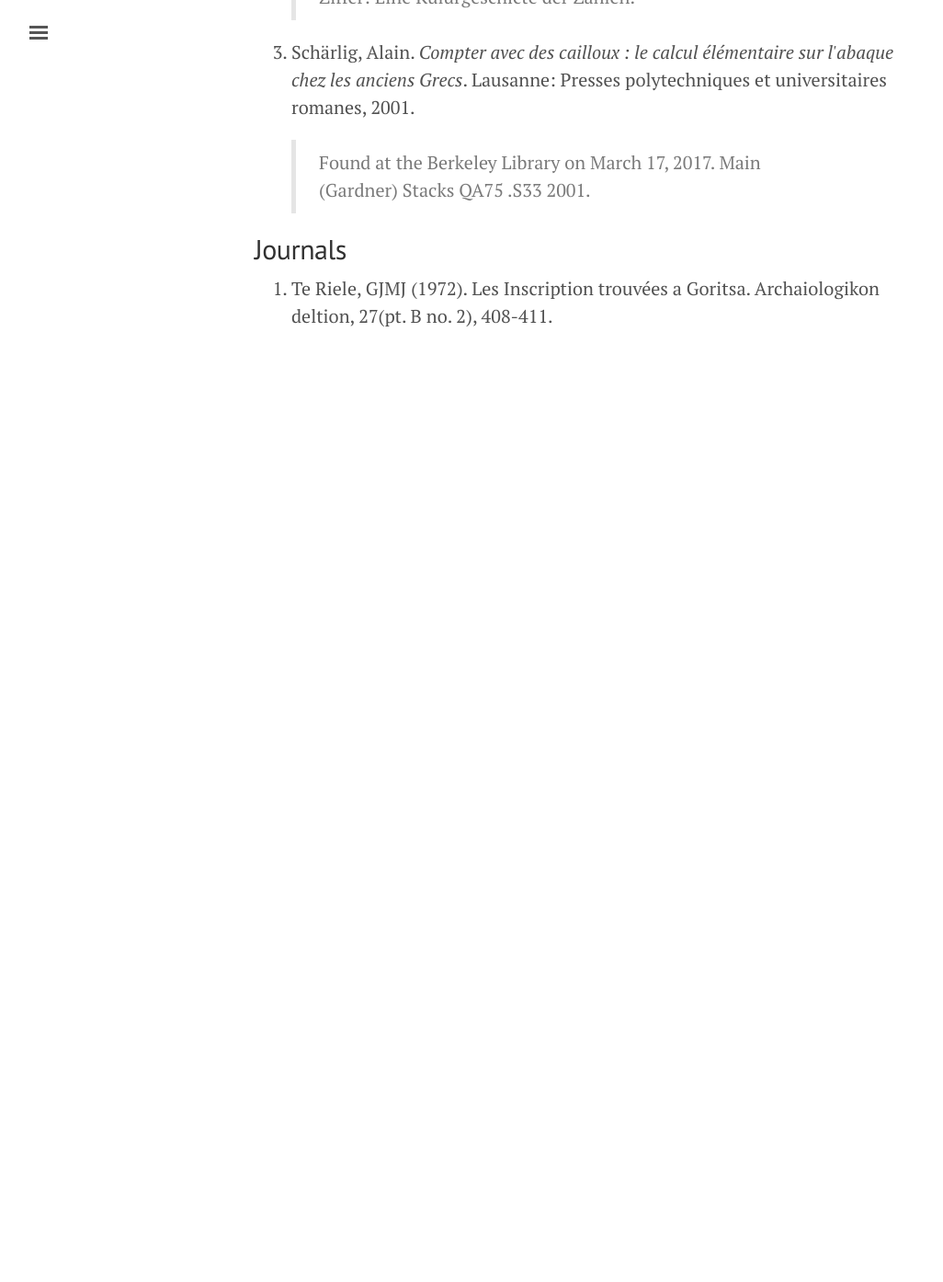
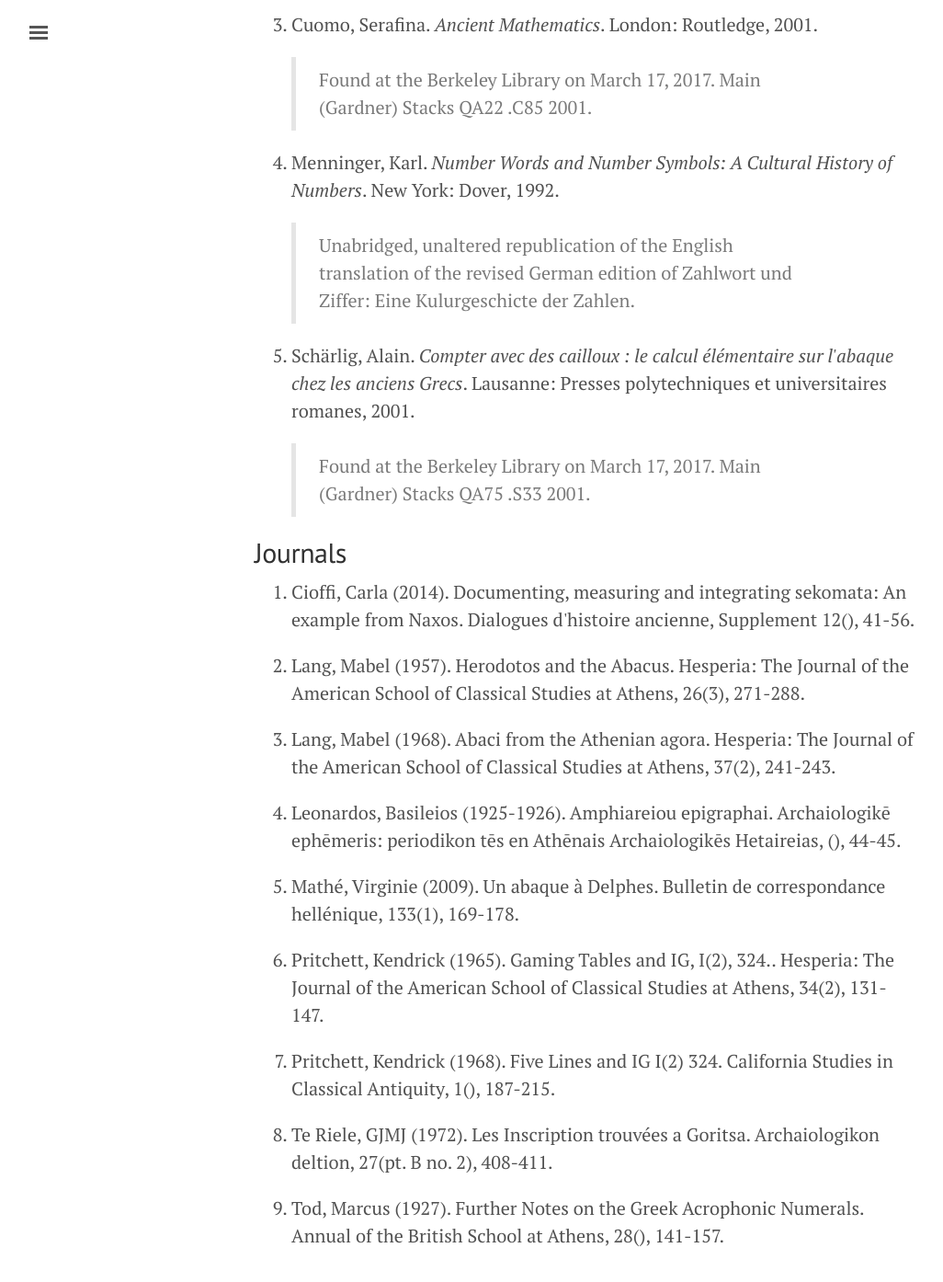
Before and after one commit to jtb/counting-pebbles, a Jekyll site: the page built from bibliography.md, in a window 1280 px wide and 1400 px high, scrolled down 568 px. Shown: the top 1394 px of the window at 92% size, without its empty margins (3-1029 px from the left). Built offline with Jekyll 4.4.1, drawn with Linux system fonts in a browser that asks for light colours; before the commit the page ends 1007 px from its top, so only the background shows below that; some of the changed text lies outside the part shown.

Commit message:
Added more bibs.

```diff
--- a/_data/bib.yml
+++ b/_data/bib.yml
@@ -45,6 +45,40 @@
           Found at the Berkeley Library on March 17, 2017.
           Main (Gardner) Stacks QA22 .C85 2001.
 
+  - id: blinkenberg
+    short: Blinkenberg
+    authors:
+      - first: Christian
+        last: Blinkenberg
+    title: Epidaurische Weihgeschenke
+    place: Athens
+    publisher: Deutsches Archäologisches Institut
+    date:
+      year: 1898-1899
+    isbn13:
+    url: http://sas-space.sas.ac.uk/6027/2/T-10-5-6.pdf
+    language: German
+    note: >
+          PLACEHOLDER
+
+  - id: bakhuizen
+    short: Bakhuizen
+    authors:
+      - first: Simon
+        last: Bakhuizen
+        middle: C
+    title: A Greek City of the Fourth Century BC by the Goritsa Team
+    place: Rome
+    publisher: "L'Erma di Bretschneider"
+    date:
+      year: 1992
+    isbn13: 978-88-7062-720-6
+    url: https://books.google.com/books?id=2B81CXD-BrsC&pg=PA263
+    language: English
+    note: >
+          Available at Berkeley Library in the Main (Gardner) stacks - DF261.G63 G7 1992
+          Volume 10
+
 journals:
   - id: teriele
     short: Te Riele
@@ -59,9 +93,153 @@
       year: 1972
     pages: 408-411
     issn: 0570-622X 0570-622X 23
-    doi: DF10 .A6 v.27B:2
+    language: French
     note: >
           Found at the Berkeley Library on March 17, 2017.
           Art History/Classics Room 308E, DF10 .A6 v.27B:2.
           Pages 408-411 with illustrations on p. 406 and plate 342.
           http://oskicat.berkeley.edu/record=b12307478~S1
+
+  - id: lang
+    short: Lang 1957
+    authors:
+      - first: Mabel
+        last: Lang
+    article: Herodotos and the Abacus
+    journal: "Hesperia: The Journal of the American School of Classical Studies at Athens"
+    volume: 26
+    issue: 3
+    date:
+      year: 1957
+    pages: 271-288
+    language: English
+    doi: 10.2307/147100
+    url: http://www.ascsa.edu.gr/pdf/uploads/hesperia/147100.pdf
+    note: >
+          Good list of tablets.
+
+  - id: lang2
+    short: Lang 1968
+    authors:
+      - first: Mabel
+        last: Lang
+    article: Abaci from the Athenian agora
+    journal: "Hesperia: The Journal of the American School of Classical Studies at Athens"
+    volume: 37
+    issue: 2
+    date:
+      year: 1968
+    pages: 241-243
+    language: English
+    doi:
+    url: http://www.ascsa.edu.gr/pdf/uploads/hesperia/147695.pdf
+    note: >
+          Athenian Agora.
+
+  - id: pritchett
+    short: Pritchett 1965
+    authors:
+      - first: Kendrick
+        last: Pritchett
+        middle: W
+    article: "Gaming Tables and IG, I(2), 324."
+    journal: "Hesperia: The Journal of the American School of Classical Studies at Athens"
+    volume: 34
+    issue: 2
+    date:
+      year: 1965
+    pages: 131-147
+    language: English
+    doi:
+    url: http://www.ascsa.edu.gr/pdf/uploads/hesperia/147022.pdf
+    note: >
+          PLACEHOLDER.
+
+  - id: pritchett2
+    short: Pritchett 1968
+    authors:
+      - first: Kendrick
+        last: Pritchett
+        middle: W
+    article: "Five Lines and IG I(2) 324"
+    journal: "California Studies in Classical Antiquity"
+    volume: 1
+    date:
+      year: 1968
+    pages: 187-215
+    language: English
+    doi:
+    url: http://www.jstor.org/stable/25010573
+    note: >
+          PLACEHOLDER.
+
+  - id: cioffi
+    short: Cioffi
+    authors:
+      - first: Carla
+        last: Cioffi
+    article: "Documenting, measuring and integrating sekomata: An example from Naxos"
+    journal: "Dialogues d'histoire ancienne"
+    volume: Supplement 12
+    date:
+      year: 2014
+    pages: 41-56
+    language: English
+    doi:
+    url: http://www.persee.fr/doc/dha_2108-1433_2014_sup_12_1_4023
+    note: >
+          Naxos Sekomata
+
+  - id: mathe
+    short: Mathé
+    authors:
+      - first: Virginie
+        last: Mathé
+    article: "Un abaque à Delphes"
+    journal: "Bulletin de correspondance hellénique"
+    volume: 133
+    issue: 1
+    date:
+      year: 2009
+    pages: 169-178
+    language: French
+    doi:
+    url: http://www.persee.fr/doc/bch_0007-4217_2009_num_133_1_7561
+    note: >
+          Abacus in Delphi
+
+  - id: tod
+    short: Tod
+    authors:
+      - first: Marcus
+        last: Tod
+        middle: N
+    article: "Further Notes on the Greek Acrophonic Numerals"
+    journal: "Annual of the British School at Athens"
+    volume: 28
+    date:
+      year: 1927
+    pages: 141-157
+    language: English
+    doi:
+    url: http://www.jstor.org/stable/30098234
+    note: >
+          PLACEHOLDER
+
+
+  - id: leonardos
+    short: Leonardos
+    authors:
+      - first: Basileios
+        last: Leonardos
+        middle: Ioannou
+    article: "Amphiareiou epigraphai"
+    journal: "Archaiologikē ephēmeris: periodikon tēs en Athēnais Archaiologikēs Hetaireias"
+    date:
+      year: 1925-1926
+    pages: 44-45
+    language: Greek
+    doi:
+    url: http://digi.ub.uni-heidelberg.de/diglit/aephem1925_1926/0056
+    note: >
+          PLACEHOLDER
```
